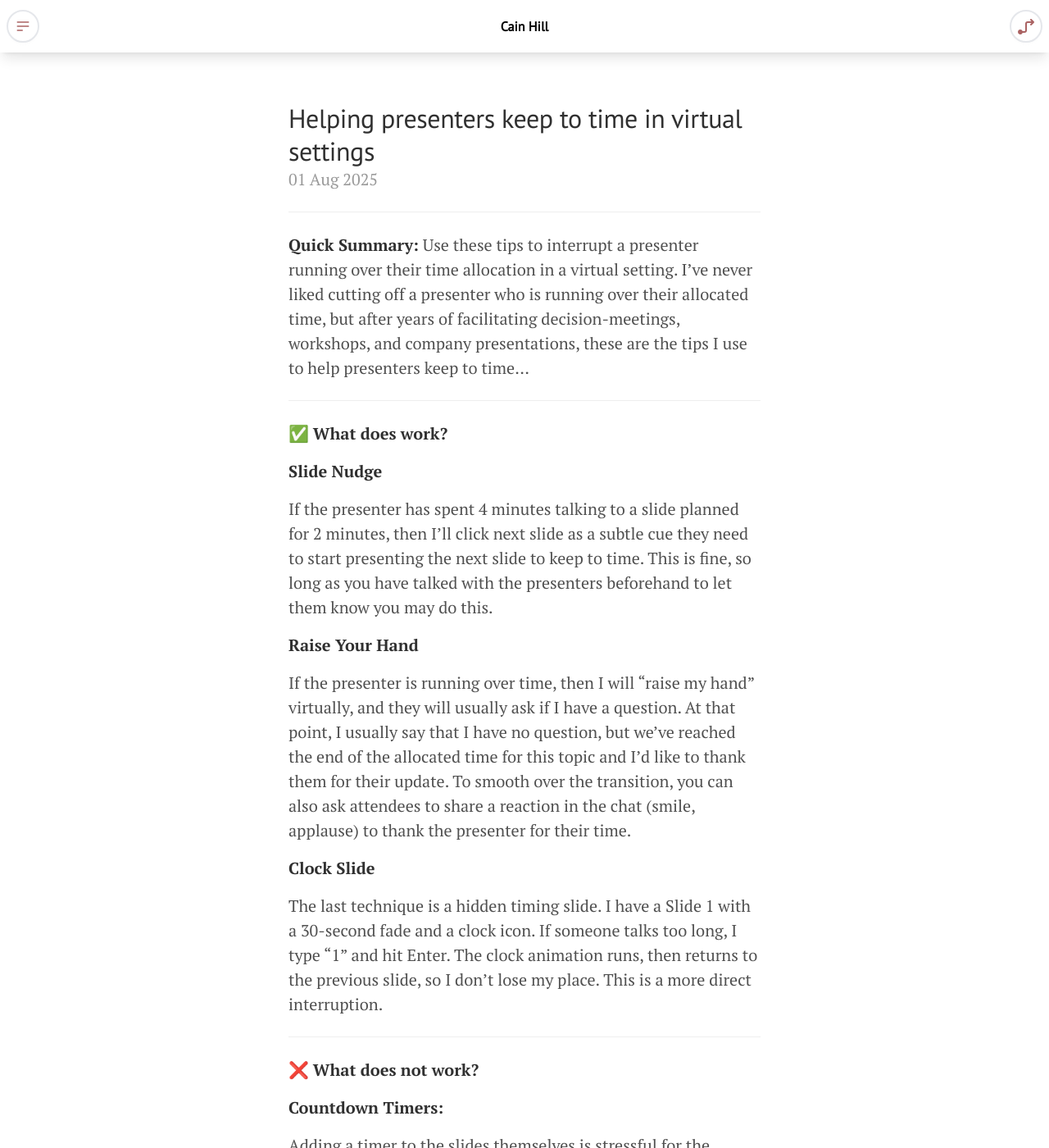
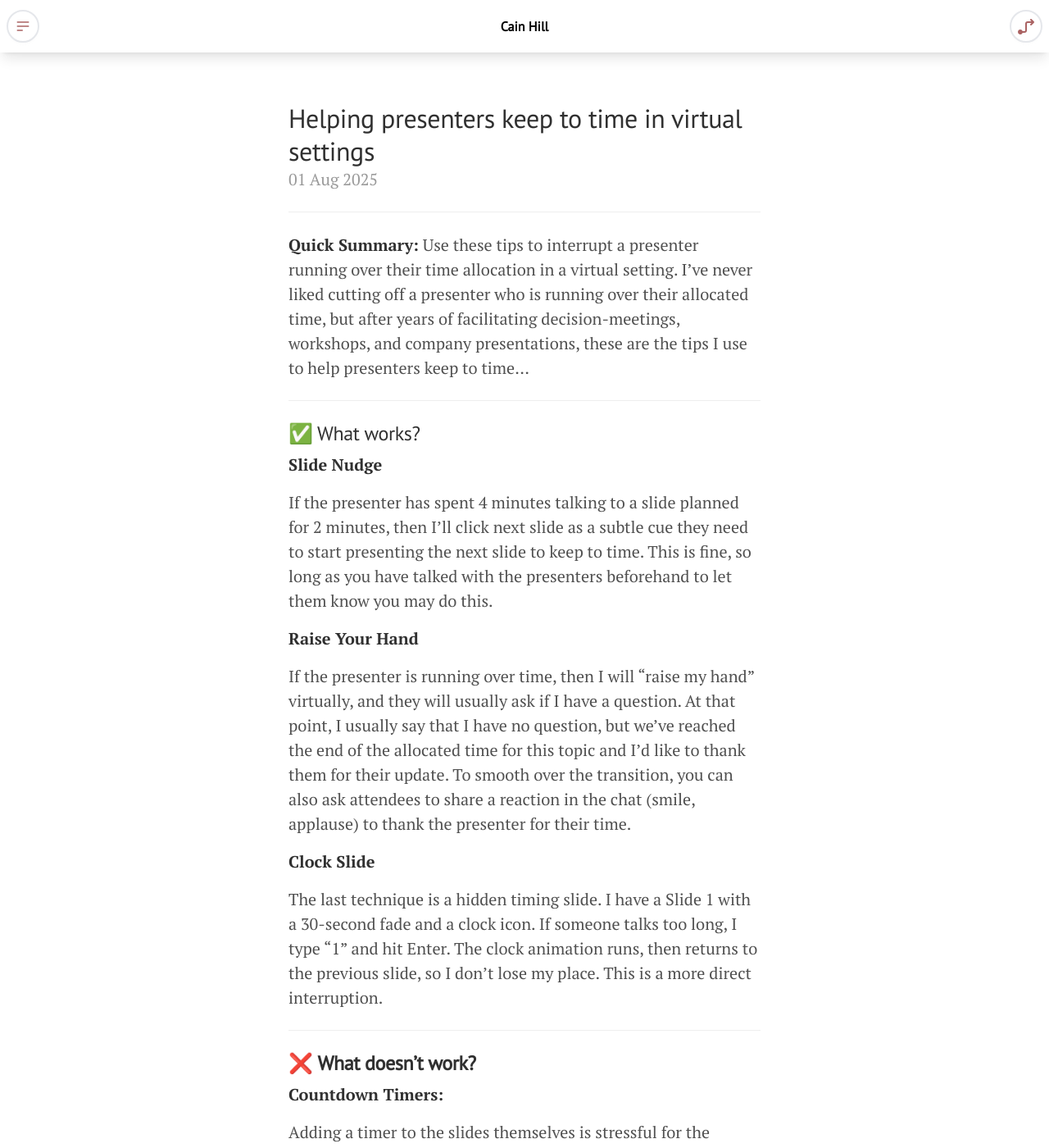
Before and after one commit to cainhill/cainhill.github.io, a Jekyll site: the page built from _blog/2025-08-01-timekeeper.md, in a window 1280 px wide and 1400 px high. Shown: the whole window at 82% size. Built offline with Jekyll 4.4.1, drawn with Linux system fonts in a browser that asks for light colours.

Commit message:
create/update '2025-08-01-timekeeper.md' file

```diff
--- a/_blog/2025-08-01-timekeeper.md
+++ b/_blog/2025-08-01-timekeeper.md
@@ -9,7 +9,7 @@ title: Helping presenters keep to time in virtual settings
 
 ---
 
-✅ **What does work?**
+## ✅ What works?
 
 - **Slide Nudge**
 
@@ -25,7 +25,7 @@ title: Helping presenters keep to time in virtual settings
 
 ---
 
-❌ **What does not work?**
+## ❌ **What doesn't work?**
 
 - **Countdown Timers:**
 
```
